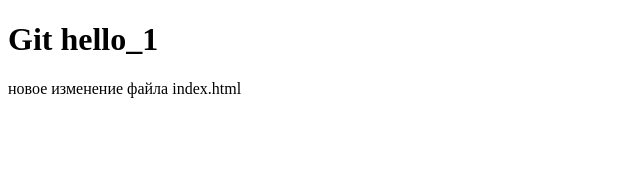
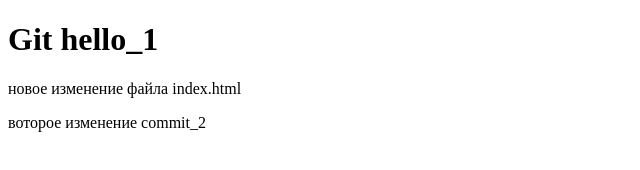
Before and after one commit to AliyT/site, a plain HTML site: page index.html in a window 1280 px wide. Shown: the whole page, without its empty margins (0-640 px from the left). Drawn offline with Linux system fonts and the light colour scheme.

Commit message:
commit_2

```diff
--- a/index.html
+++ b/index.html
@@ -7,5 +7,6 @@
 <body>
 	<h1>Git hello_1</h1>
 	<p>новое изменение файла index.html</p>
+	<p>воторое изменение commit_2</p>
 </body>
 </html>
```
